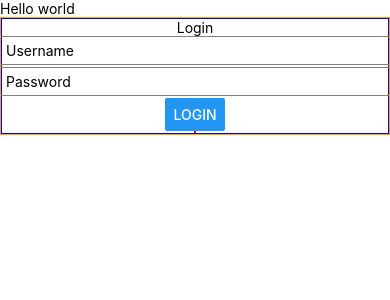
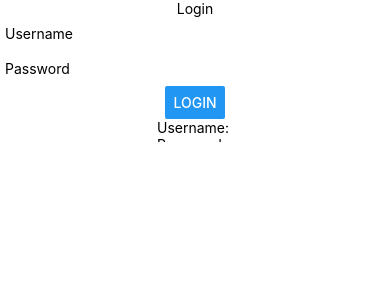
Before and after one commit to Csprier/grimoireClientNative, a React Native app: screen / in a window 390 px wide. Shown: the top 300 px of the page. Built offline with nearby package versions, Linux system fonts and the light colour scheme.

Commit message:
Cleaned up App.js and Login.js of comments and unnecessary CSS.

```diff
--- a/App.js
+++ b/App.js
@@ -21,7 +21,6 @@ const App = () => {
       <SafeAreaView>
         <ScrollView style={styles.scrollView}>
           <View style={styles.body}>
-            <Text>Hello world</Text>
             <Login />
           </View>
         </ScrollView>
--- a/components/Login.js
+++ b/components/Login.js
@@ -1,16 +1,13 @@
-import React, { Fragment, Component } from 'react';
+import React, { Component } from 'react';
 import {
   Button,
   Dimensions,
-  KeyboardAvoidingView,
   SafeAreaView,
   StyleSheet,
   ScrollView,
   View,
   Text,
-  TextInput,
-  TouchableHighlight,
-  TouchableOpacity
+  TextInput
 } from 'react-native';
 
 export default class Login extends Component {
@@ -25,7 +22,8 @@ export default class Login extends Component {
   _submitLoginInfo = () => {
     const username = this.state.username,
           password = this.state.password;
-    console.log(`${username}, ${password}`);
+    alert('username: ' + username);
+    alert('password: ', password);
   }
 
   render() {
@@ -49,8 +47,8 @@ export default class Login extends Component {
               onPress={() => alert(this.state.username, this.state.password)}
             >Login</Button>
             <View style={styles.container}>
-              <Text>{this.state.username}</Text>
-              <Text>{this.state.password}</Text>
+              <Text>Username: {this.state.username}</Text>
+              <Text>Password: {this.state.password}</Text>
             </View>
           </View>
         </ScrollView>
@@ -64,28 +62,20 @@ const styles = StyleSheet.create({
   scrollView: {
     flex: 1,
     height: ScreenHeight,
-    width: ScreenWidth,
-    borderColor: 'orange',
-    borderWidth: 1
+    width: ScreenWidth
   },
   body: {
     flex: 1,
-    alignItems: 'center',
-    borderColor: 'blue',
-    borderWidth: 1
+    alignItems: 'center'
   },
   container: {
-    flex: 1,
-    borderColor: 'red',
-    borderWidth: 1
+    flex: 1
   },
   textInput: {
     flex: 1,
     height: 40,
     width: ScreenWidth,
     padding: 5,
-    marginBottom: 2,
-    borderColor: 'gray',
-    borderWidth: 1
+    marginBottom: 2
   }
 });
```
